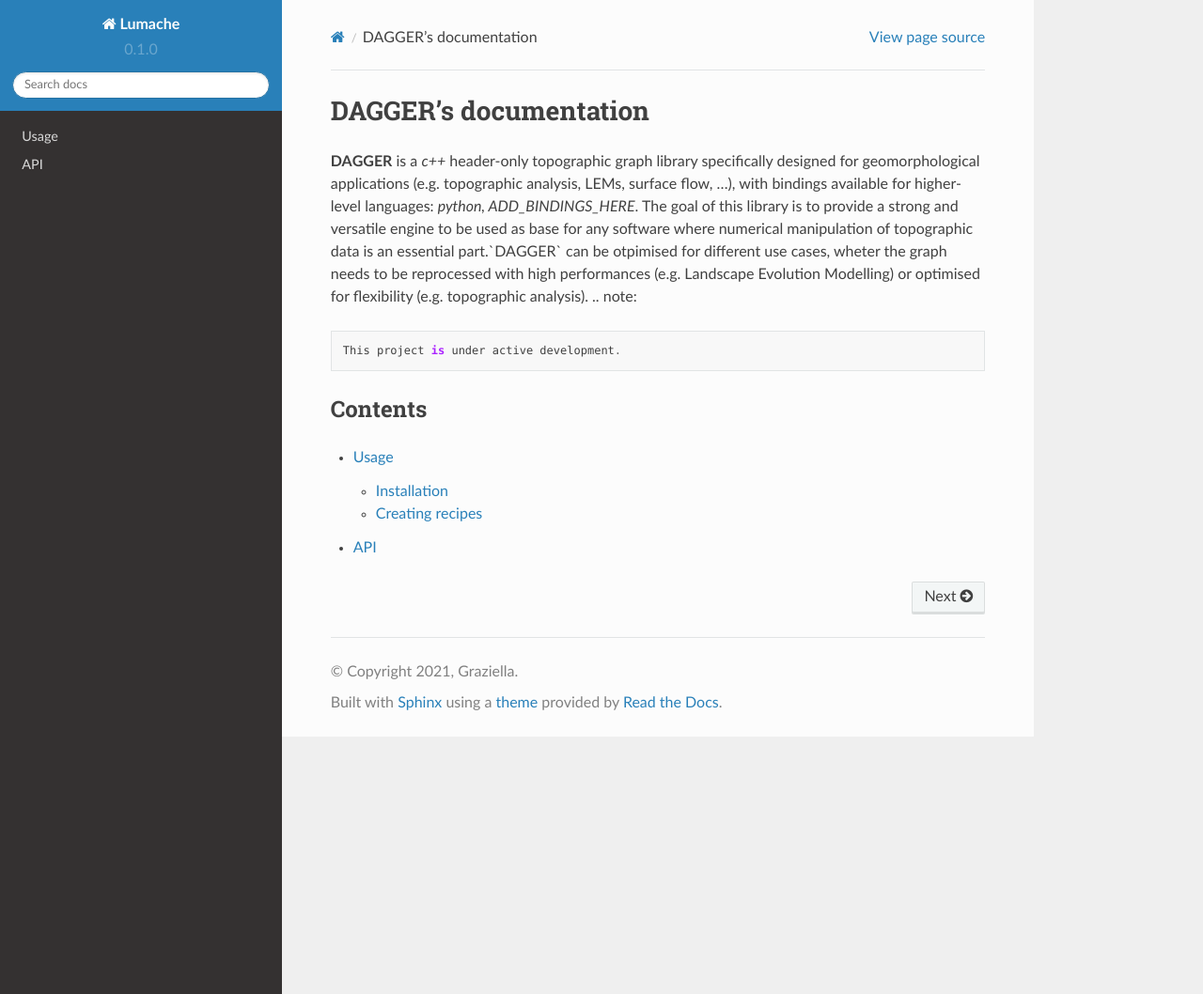
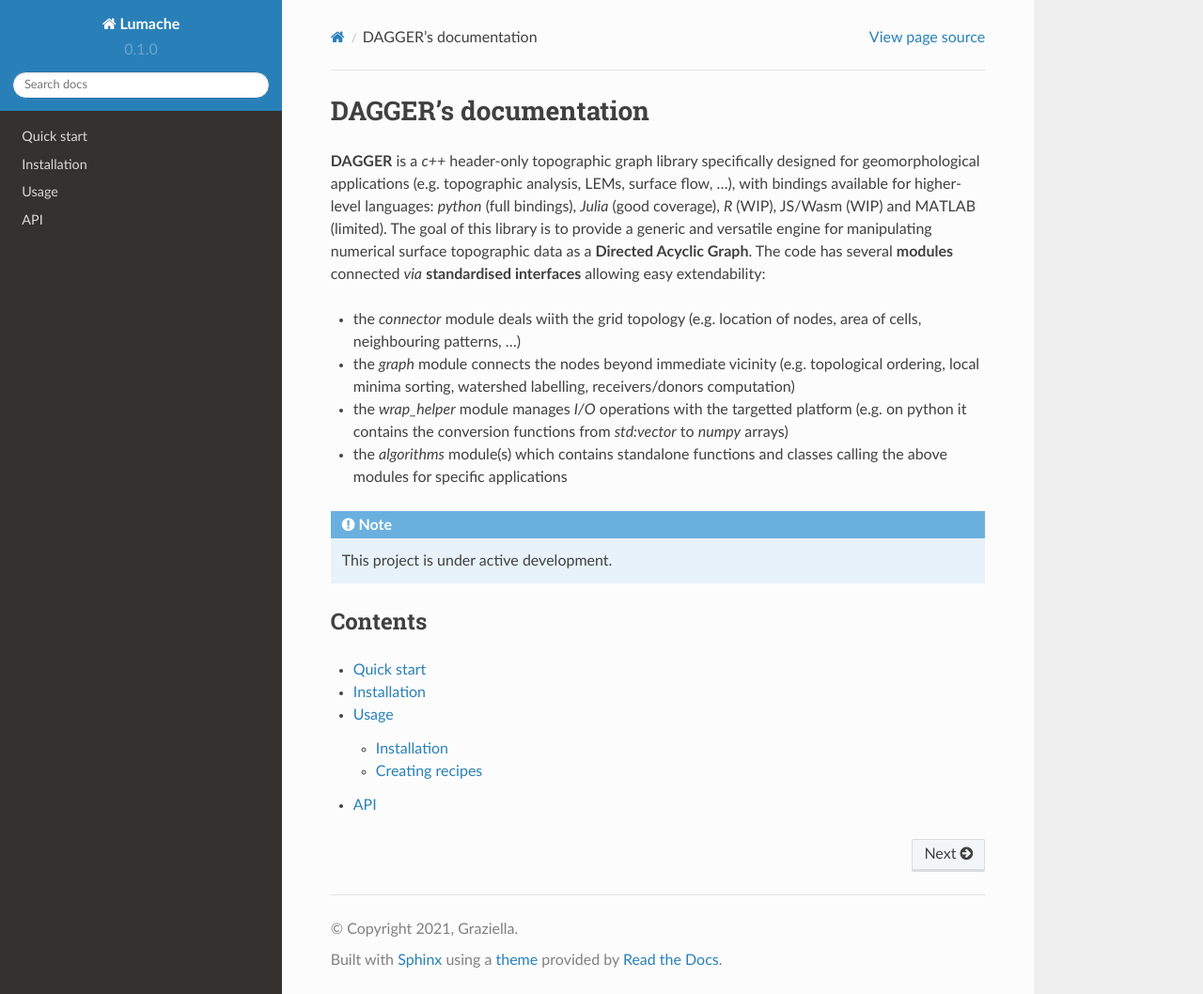
Before and after one commit to bgailleton/DAGGER, a Sphinx documentation site: the page built from docs/source/index.rst, in a window 1280 px wide and 1058 px high. Shown: the whole window at 94% size. Built offline with Sphinx 7.4.7 and the Read the Docs theme 2.0.0, drawn with Linux system fonts in a browser that asks for light colours.

Commit message:
Adding some documentation structure

```diff
--- a/docs/source/index.rst
+++ b/docs/source/index.rst
@@ -1,7 +1,15 @@
 DAGGER's documentation
 ===================================
 
-**DAGGER** is a `c++` header-only topographic graph library specifically designed for geomorphological applications (e.g. topographic analysis, LEMs, surface flow, ...), with bindings available for higher-level languages: `python, ADD_BINDINGS_HERE`. The goal of this library is to provide a strong and versatile engine to be used as base for any software where numerical manipulation of topographic data is an essential part.`DAGGER` can be otpimised for different use cases, wheter the graph needs to be reprocessed with high performances (e.g. Landscape Evolution Modelling) or optimised for flexibility (e.g. topographic analysis).
+**DAGGER** is a `c++` header-only topographic graph library specifically designed for geomorphological applications (e.g. topographic analysis, LEMs, surface flow, ...), with bindings available for higher-level languages: `python` (full bindings), `Julia` (good coverage), `R` (WIP), JS/Wasm (WIP) and MATLAB (limited). The goal of this library is to provide a generic and versatile engine for manipulating numerical surface topographic data as a **Directed Acyclic Graph**. The code has several **modules** connected *via* **standardised interfaces** allowing easy extendability:
+
+- the `connector` module deals wiith the grid topology (e.g. location of nodes, area of cells, neighbouring patterns, ...)
+- the `graph` module connects the nodes beyond immediate vicinity (e.g. topological ordering, local minima sorting, watershed labelling, receivers/donors computation)
+- the `wrap_helper` module manages `I/O` operations with the targetted platform (e.g. on python it contains the conversion functions from `std:vector` to  `numpy` arrays)
+- the `algorithms` module(s) which contains standalone functions and classes calling the above modules for specific applications
+
+
+
 .. note::
 
    This project is under active development.
@@ -11,5 +19,7 @@ Contents
 
 .. toctree::
 
+   quickstart
+   installation
    usage
    api
--- /dev/null
+++ b/docs/source/installation.rst
@@ -0,0 +1,6 @@
+Installation
+===========
+
+.. _installation:
+
+The installation of `DAGGER` depends on which language is targetted.
--- /dev/null
+++ b/docs/source/quickstart.rst
@@ -0,0 +1,6 @@
+Quick start
+===========
+
+.. _quickstart:
+
+The installation of `DAGGER` depends on which language is targetted.
```
